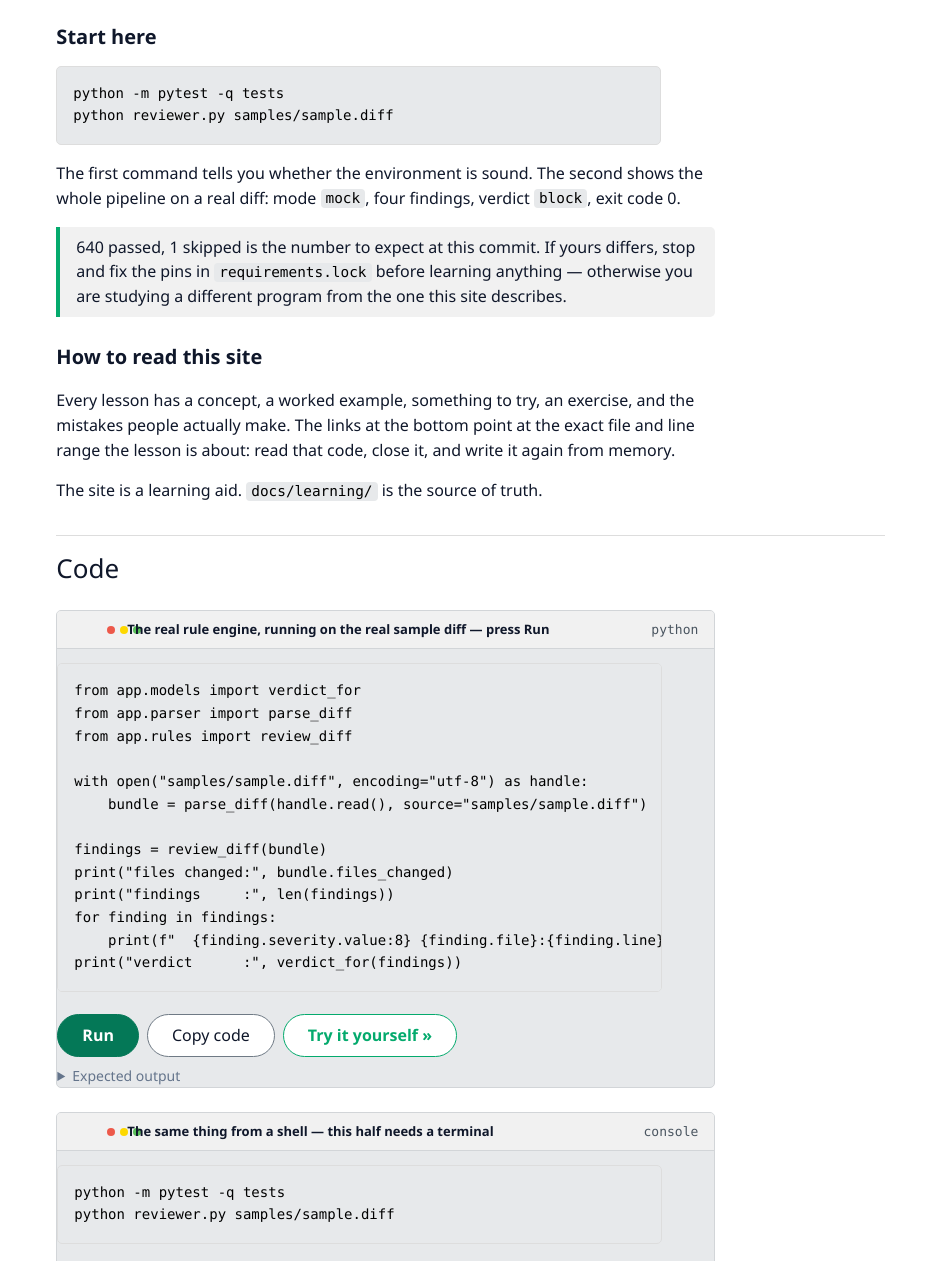
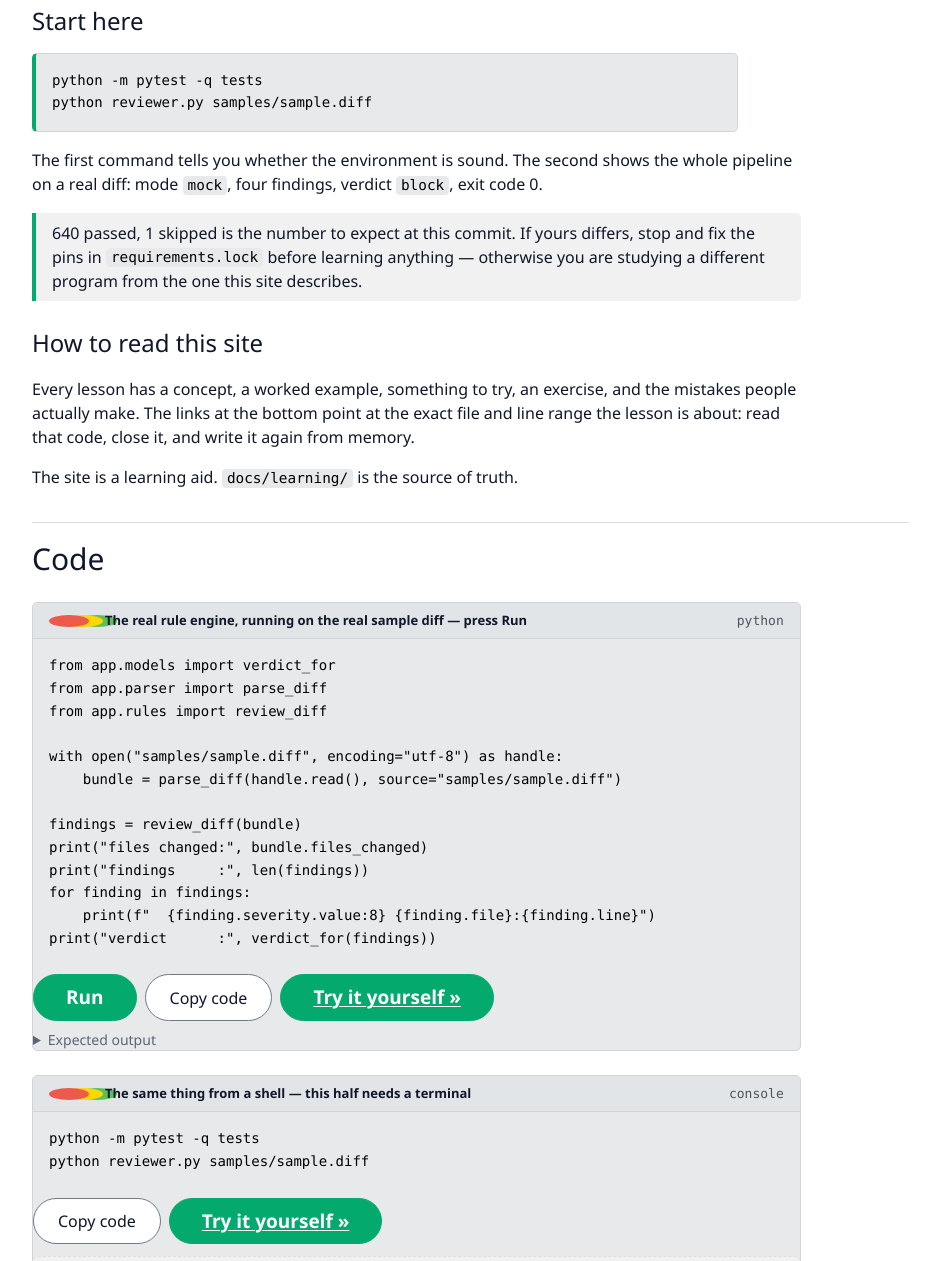
Before and after one commit to Shreyashyadav0/MCA-4th-sem-project-, a plain HTML site: page site/lesson.html in a window 1280 px wide. Shown: the part 1223-2484 px from the top of the page, without its empty margins (292-1232 px from the left). Drawn offline with Linux system fonts and the light colour scheme.

Commit message:
Design review fixes — text on the AA green, dots, pills, narrow header

```diff
--- a/site/assets/css/code.css
+++ b/site/assets/css/code.css
@@ -27,19 +27,21 @@
   border-bottom: 1px solid var(--code-border);
 }
 
-/* The three dots of their code editor: a colour cue, never the only one. */
+/* The three dots of their code editor. The pseudo-element is 40px wide so the
+ * label starts after the whole dot row rather than under it. */
 .code-caption::before {
   content: "";
-  width: 8px;
-  height: 8px;
-  margin-right: var(--space-1);
+  flex: 0 0 40px;
+  height: 12px;
+  margin-right: var(--space-2);
   border-radius: 50%;
   background: var(--code-dot-red);
-  box-shadow: 13px 0 0 var(--code-dot-amber), 26px 0 0 var(--code-dot-green);
+  box-shadow: 14px 0 0 var(--code-dot-amber), 28px 0 0 var(--code-dot-green);
+  background-clip: padding-box;
 }
 
 .code-caption {
-  padding-left: calc(var(--space-4) + 26px + var(--space-2));
+  align-items: center;
 }
 
 .code-caption::after {
@@ -83,11 +85,16 @@
   border-color: var(--border-strong);
 }
 
+/* W3Schools' signature: the green pill, 18px label. At 18px the 3.01:1 of
+ * the brand green clears AA for large text, which is exactly why they can use
+ * it and why our 16px body text cannot. */
 .btn-run {
-  background: var(--accent-strong);
+  background: var(--accent);
   color: var(--accent-contrast);
-  border-color: var(--accent-strong);
+  border-color: var(--accent);
   font-weight: 600;
+  font-size: 1.1875rem; /* 19px: 14.25pt bold clears the large-text line */
+  padding-inline: var(--space-6);
 }
 
 .btn-run:hover {
@@ -168,7 +175,7 @@
 }
 
 /* stdout, stderr and tracebacks: monospace, whitespace preserved. */
-.example-output {
+pre.code.example-output {
   margin-top: var(--space-2);
   max-height: 26rem;
   overflow: auto;
@@ -357,3 +364,29 @@ details.expected-output pre.code {
     inset: 8px 0;
   }
 }
+
+/* A code block inside a card has no frame of its own: the card is the frame. */
+.code-figure > pre.code {
+  margin: 0;
+  border: 0;
+  border-radius: 0;
+}
+
+/* The runner's output keeps its accent bar even though pre.code is more specific. */
+.code-figure pre.code.example-output {
+  border-left: 4px solid var(--accent);
+  border-radius: 0;
+}
+
+/* A fenced block inside prose is still a code box on W3Schools, so it gets the
+ * panel and the green edge even though it has no caption of its own. */
+#lesson-concept pre.code,
+#lesson-tryit pre.code,
+#lesson-exercise pre.code {
+  border: 1px solid var(--code-border);
+  border-left: 4px solid var(--accent);
+  border-radius: var(--radius);
+  padding: var(--space-4);
+  background: var(--code-bg);
+  color: var(--code-text);
+}
--- a/site/assets/css/layout.css
+++ b/site/assets/css/layout.css
@@ -24,7 +24,7 @@ body {
 }
 
 a {
-  color: var(--accent);
+  color: var(--accent-strong); /* the brand green is 3.01:1: fills and bars only */
   text-decoration-thickness: 1px;
   text-underline-offset: 2px;
 }
@@ -100,7 +100,7 @@ h2 {
 }
 
 h3 {
-  font-weight: 600;
+  font-weight: 400;
   font-size: var(--text-md);
   margin: var(--space-5) 0 var(--space-2);
 }
@@ -143,7 +143,7 @@ figure {
 }
 
 .breadcrumb a {
-  color: var(--accent);
+  color: var(--accent-strong);
 }
 
 .crumb-sep {
@@ -366,7 +366,7 @@ figure {
   border-left-color: var(--accent);
   background: var(--bg);
   font-weight: 600;
-  color: var(--accent);
+  color: var(--text); /* the bar carries the green; the label must stay readable */
 }
 
 .side-tick {
@@ -420,11 +420,20 @@ figure {
 }
 
 .btn.btn-tryit {
-  text-decoration: none;
+  background: var(--accent);
   border-color: var(--accent);
-  color: var(--accent);
+  color: var(--accent-contrast);
   font-weight: 600;
+  font-size: 1.1875rem; /* 19px: 14.25pt bold clears the large-text line */
+  padding-inline: var(--space-6);
 }
+
+.btn.btn-tryit:hover {
+  background: var(--accent-hover);
+  border-color: var(--accent-hover);
+  color: var(--accent-contrast);
+}
+
 
 
 /* ------------------------------------------------------------ narrow */
@@ -510,3 +519,28 @@ figure {
     transition: none !important;
   }
 }
+
+@media (max-width: 40rem) {
+  /* One row: the brand truncates, the actions stay right, the header stops
+   * eating a sixth of the viewport. */
+  .site-header-inner {
+    padding-block: var(--space-2);
+    flex-wrap: nowrap;
+    gap: var(--space-2);
+  }
+
+  .brand {
+    min-width: 0;
+    overflow: hidden;
+    white-space: nowrap;
+    text-overflow: ellipsis;
+  }
+
+  .brand span {
+    display: none;
+  }
+
+  .header-actions {
+    flex: 0 0 auto;
+  }
+}
--- a/site/assets/css/print.css
+++ b/site/assets/css/print.css
@@ -31,7 +31,7 @@
   left: var(--space-4);
   transform: translateY(-200%);
   padding: var(--space-2) var(--space-3);
-  background: var(--accent);
+  background: var(--accent-strong);
   color: var(--accent-contrast);
   border-radius: var(--radius);
   z-index: 10;
--- a/site/assets/css/tokens.css
+++ b/site/assets/css/tokens.css
@@ -21,7 +21,7 @@
   --surface-2: #e7e9eb;
   --surface-raised: #ffffff;
   --text: #0f172a;
-  --muted: #64748b;
+  --muted: #5a6678;   /* 4.9:1 on #F1F1F1 as well as on white */
   --border: #dddddd;
   --border-strong: #c3c8cd;
   --border-control: #6f7a85;  /* 4.4:1 on white: a control's edge must be visible */
@@ -31,7 +31,7 @@
   --code-text: #000000;
   --code-muted: #4a5560;
   --code-border: #d2d5d8;
-  --code-header: #f1f1f1;
+  --code-header: #e2e5e8; /* the strip must read as a strip */
   --code-dot-red: #ed594a;
   --code-dot-amber: #fdd800;
   --code-dot-green: #5ac05a;
@@ -56,13 +56,13 @@
   --text-xs: 0.8125rem;   /* 13px */
   --text-sm: 0.875rem;    /* 14px */
   --text-base: 1rem;      /* 16px */
-  --text-md: 1.25rem;     /* 20px */
-  --text-lg: 1.625rem;    /* 26px */
-  --text-xl: 2.125rem;    /* 34px */
+  --text-md: 1.5rem;      /* 24px */
+  --text-lg: 1.875rem;    /* 30px */
+  --text-xl: 2.25rem;     /* 36px */
   --text-2xl: 2.75rem;    /* 44px */
-  --leading: 1.55;
+  --leading: 1.5;
   --leading-tight: 1.25;
-  --measure: 72ch;
+  --measure: 84ch;
 
   /* --- space: a 4px scale, and nothing outside it ------------------------ */
   --space-1: 0.25rem;
@@ -96,10 +96,10 @@
 
 [data-theme="dark"] {
   --accent: #04aa6d;
-  --accent-strong: #34d399;
+  --accent-strong: #04aa6d;  /* same green in dark: their button, not a mint variant */
   --accent-hover: #059862;
   --accent-soft: #14352a;
-  --accent-contrast: #06251f;
+  --accent-contrast: #ffffff;
 
   --bg: #282a35;
   --surface: #1f2229;
```
Also changed, not shown: site/tryit.html (+1 -0 lines), 1 other file.
